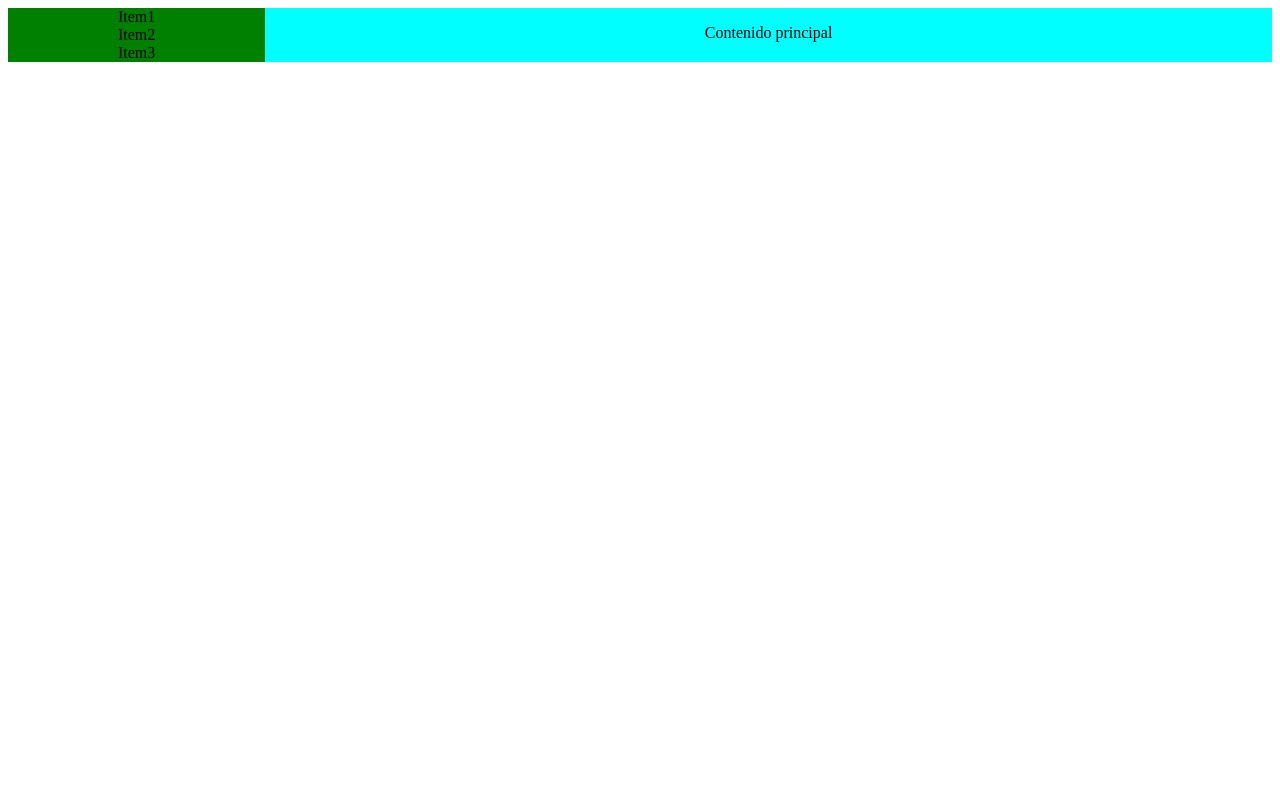
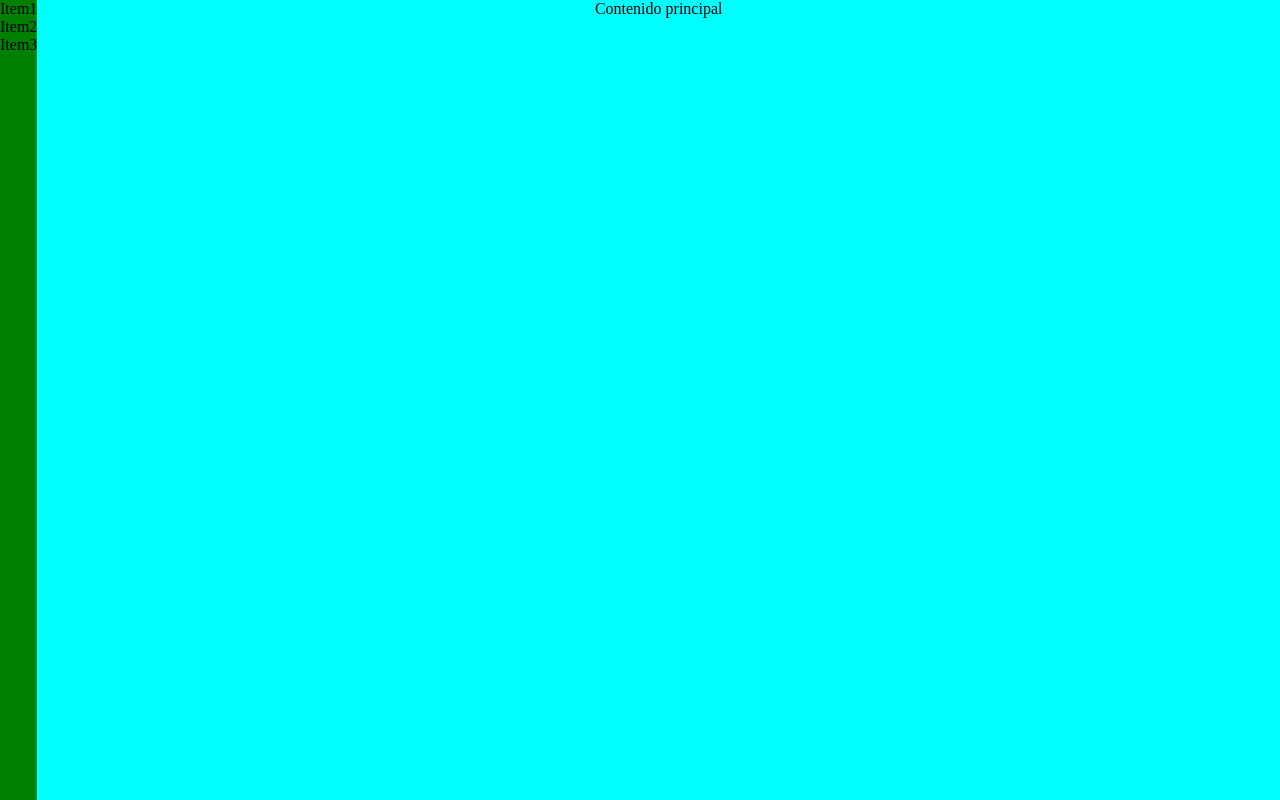
Before and after one commit to ZeroRyper/OpenBootcamp, a plain HTML site: page Curso de HTML y CSS/10-Responsive/Ejercicio/index.html in a window 1280 px wide. Drawn offline with Linux system fonts and the light colour scheme.

Commit message:
Correccion

```diff
--- a/Curso de HTML y CSS/10-Responsive/Ejercicio/styles.css
+++ b/Curso de HTML y CSS/10-Responsive/Ejercicio/styles.css
@@ -1,20 +1,24 @@
+*{
+    margin: 0;
+    padding: 0;
+}
 .container{
     display: flex;
+    min-height: 100vh;
+    min-width: 100vw;
 
 }
 .sidebar{
     display: flex;
     flex-direction: column;
-    flex-grow: 1;
     background-color: green;
-    align-items: center;
-
 }
 .main-section{
     background-color: aqua;
     display: flex;
     justify-content: center;
-    flex-grow: 4;
+    flex-grow: 1;
+
 }
 @media (max-width:640px) {
     .container{
@@ -27,7 +31,6 @@
         flex-direction: row;
         align-items: flex-end;
         justify-content: center;
-        flex-grow: 1;
         background-color: green;
         gap: 2rem;
 
```
